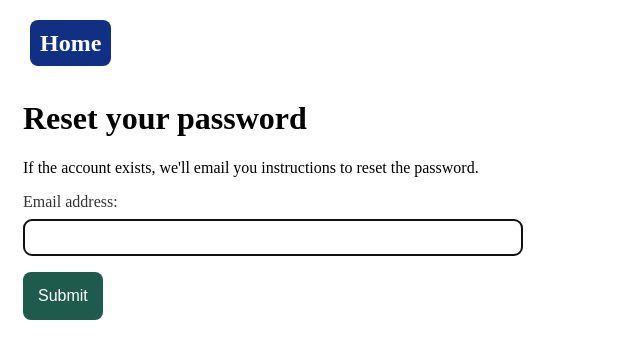
After one commit to MinhHiepPHAM/backend_projects, a Django app: page /password_reset/ in a window 1280 px wide. The commit adds this page. Shown: the top 359 px of the page, without its empty margins (0-640 px from the left). Run offline with Django 4.2, Linux system fonts and the light colour scheme.

Commit message:
update html and add reset password

```diff
--- a/myproject/authentication/models.py
+++ b/myproject/authentication/models.py
@@ -7,6 +7,7 @@ class CustomUser(AbstractBaseUser, PermissionsMixin):
     first_name = models.CharField(max_length=30)
     last_name = models.CharField(max_length=30)
     username = models.CharField(max_length=30,unique=True)
+    is_active = models.BooleanField(default=True)
 
     USERNAME_FIELD = "username"
     REQUIRED_FIELDS = ['email']  # ['first_name', 'last_name']
--- a/myproject/authentication/static/css/authentication.css
+++ b/myproject/authentication/static/css/authentication.css
@@ -1,13 +1,11 @@
 .button {
     background-color: #1e5b4d;
     border: none;
-    color: white;
-    padding: 15px 32px;
+    color: white;    padding: 15px 15px;
     text-align: center;
     text-decoration: none;
     display: inline-block;
     font-size: 16px;
-    margin: 15px 15px;
     cursor: pointer;
     border-radius: 8px;
 }
--- a/myproject/authentication/urls.py
+++ b/myproject/authentication/urls.py
@@ -19,5 +19,9 @@ urlpatterns = [
     re_path(r'signup/$', views.RegisterView.as_view(), name='register'),
     re_path(r'dashboard/$', views.DashboardView.as_view(), name='dashboard'),
     re_path(r'logout/$', views.CustomLogoutView.as_view(), name='logout'),
-    path('home/', views.HomePageView.as_view(), name='home')
+    path('home/', views.HomePageView.as_view(), name='home'),
+    path(r'password_reset/', views.CustomPasswordResetView.as_view(), name='password_reset'),
+    path('reset/<uidb64>/<token>/', views.CustomPasswordResetConfirmView.as_view(), name='password_reset_confirm'),
+    path('password_reset/done/', views.CustomPasswordResetDoneView.as_view(), name='password_reset_done'),
+    path('reset/done/', views.CustomPasswordResetCompleteView.as_view(), name='password_reset_complete'),
 ]
--- a/myproject/authentication/views.py
+++ b/myproject/authentication/views.py
@@ -13,6 +13,7 @@ from django.contrib.auth.decorators import login_required
 from django.contrib.auth.mixins import LoginRequiredMixin
 from django.views.generic.base import View
 from django.urls import reverse
+from django.contrib.auth.views import PasswordResetView, PasswordResetDoneView, PasswordResetConfirmView, PasswordResetCompleteView
 
 class CustomLoginView(LoginView):
     # form_class = LoginForm
@@ -49,3 +50,16 @@ class HomePageView(View):
         # print(user.is_authenticated)
         context = {"user":user}
         return render(request,self.template_name,context)
+
+
+class CustomPasswordResetView(PasswordResetView):
+    template_name = 'password_reset/password_reset.html'
+
+class CustomPasswordResetDoneView(PasswordResetDoneView):
+    template_name = 'password_reset/password_reset_done.html'
+
+class CustomPasswordResetConfirmView(PasswordResetConfirmView):
+    template_name = 'password_reset/password_reset_confirm.html'
+
+class CustomPasswordResetCompleteView(PasswordResetCompleteView):
+    template_name = 'password_reset/password_reset_complete.html'
--- a/myproject/templates/base.html
+++ b/myproject/templates/base.html
@@ -14,24 +14,26 @@
                 display: inline-table;
                 margin: 20px;
             }
-            .container {
-                display: inline-block;
-                align-items: center;
-                }
-
-            .container.item:nth-child(2){ /*Only second item padding and center text*/
-                padding-left: 1em;
-                padding-right: 1em;
-                text-align: center;
-            }
             #home-page-img {
                 height: 48px;
                 width: 165px;
                 padding: 10px 15px;
             }
+            .home-link {
+                text-decoration: none;
+                color: white;
+                font-size: 24px;
+                font-weight: bold;
+                padding: 10px 10px;
+                border-radius: 8px;
+                background-color: #112f83;
+            }
         </style>
     </head>
     <body>
-    {% block content %}{% endblock content %}
+        <div id="share-div">
+            <a href="{% url 'home' %}" class="home-link">Home</a>
+        </div>
+        {% block content %}{% endblock content %}
     </body>
 </html>
--- /dev/null
+++ b/myproject/templates/password_reset/password_reset.html
@@ -0,0 +1,14 @@
+{% extends 'base.html' %}
+
+{% block content %}
+
+<form method="POST" action="{% url 'password_reset' %}">
+	{% csrf_token %}
+    <h1>Reset your password</h1>
+    <p>If the account exists, we'll email you instructions to reset the password.</p>
+	<label for="id_email">Email address:</label>
+	<input type="email" name="email" maxlength="254" autofocus="" required="" id="id_email">
+    <button type="submit" class="button">Submit</button>
+</form>
+
+{% endblock content%}
--- a/myproject/templates/users/login.html
+++ b/myproject/templates/users/login.html
@@ -17,7 +17,11 @@
 
 	<label for="id_password">Password:</label>
 	<input type="password" name="password" apasswordutocomplete="current-password" required="" id="id_password">
-	<button type="submit" class="button">Login</button>
+	<div style="display: inline-block;">
+		<button type="submit" class="button">Login</button>
+		<a href="{% url 'password_reset' %}">Forget password</a> Or
+		<a href="{% url 'register' %}">Create new account</a>
+	</div>
 </form>
 
 {% endif %}
```
Also changed, not shown: myproject/myproject/settings.py (+9 -0 lines), myproject/templates/home.html (+4 -16 lines), myproject/templates/password_reset/password_reset_complete.html (added, +7 -0 lines), myproject/templates/password_reset/password_reset_confirm.html (added, +10 -0 lines), myproject/templates/password_reset/password_reset_done.html (added, +9 -0 lines), myproject/authentication/migrations/0002_customuser_is_active.py (added), myproject/authentication/static/images/home_page.png (added), myproject/db.sqlite3.
